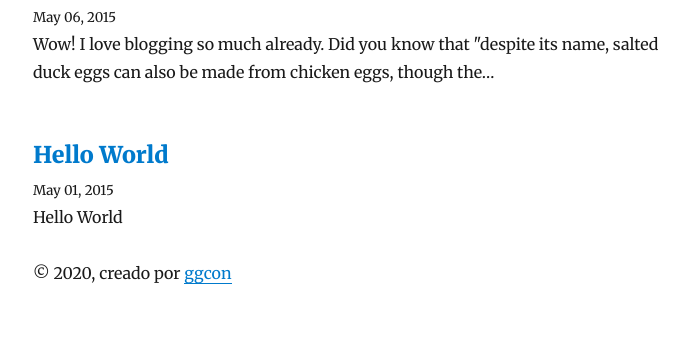
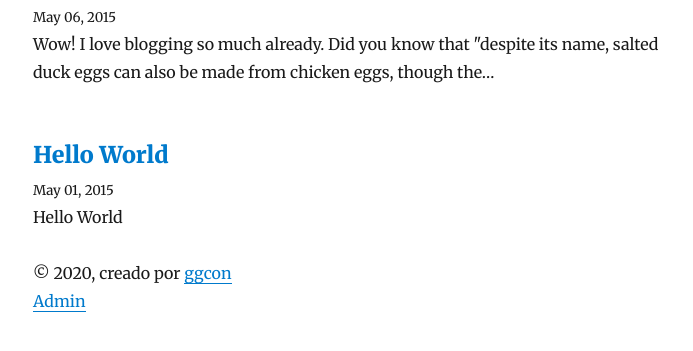
Before and after one commit to lucasg2155/cad, a Gatsby site: page / in a window 1280 px wide. Shown: the part 627-978 px from the top of the page, without its empty margins (292-985 px from the left). Before the commit the page ends 956 px from the top, so only its background shows below. Built offline with nearby package versions, Linux system fonts and the light colour scheme; Gatsby itself is replaced by a stand-in of ours; some packages are replaced by stand-ins of ours.

Commit message:
cad 7 Commit

```diff
--- a/src/components/layout.js
+++ b/src/components/layout.js
@@ -66,6 +66,16 @@
           © {new Date().getFullYear()}, creado por
           {` `}
           <a href="http://www.ggcon.com.ar">ggcon</a>
+          <p>
+          <a
+              className = "elemento de barra de navegación"
+              href = "/admin/"
+              target = "_ blank"
+              rel = "noopener noreferrer"
+              >
+               Admin
+            </a>
+         </p>
         </footer>
       </div>
     )
```
